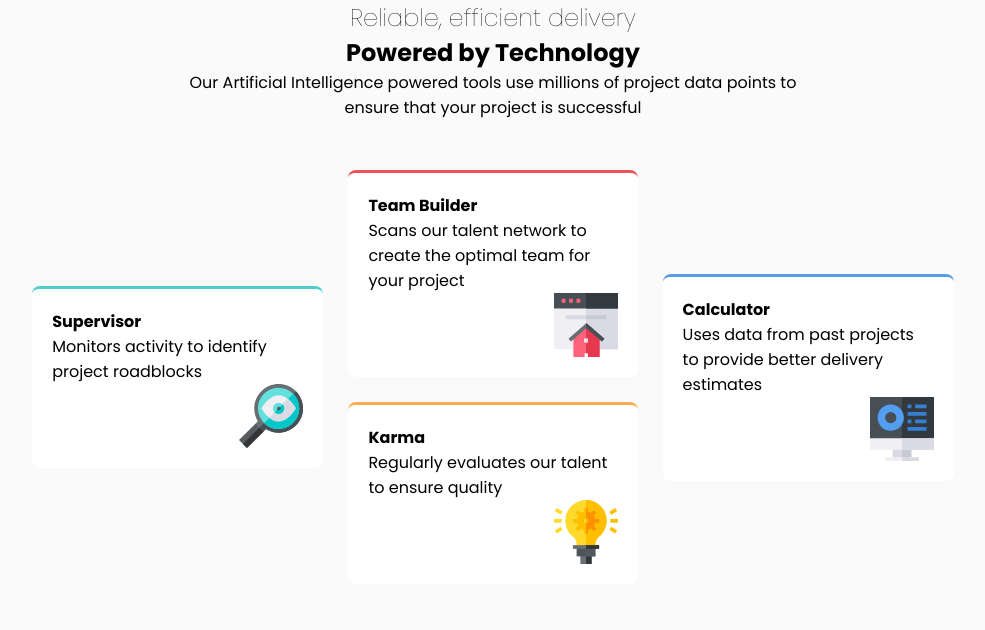
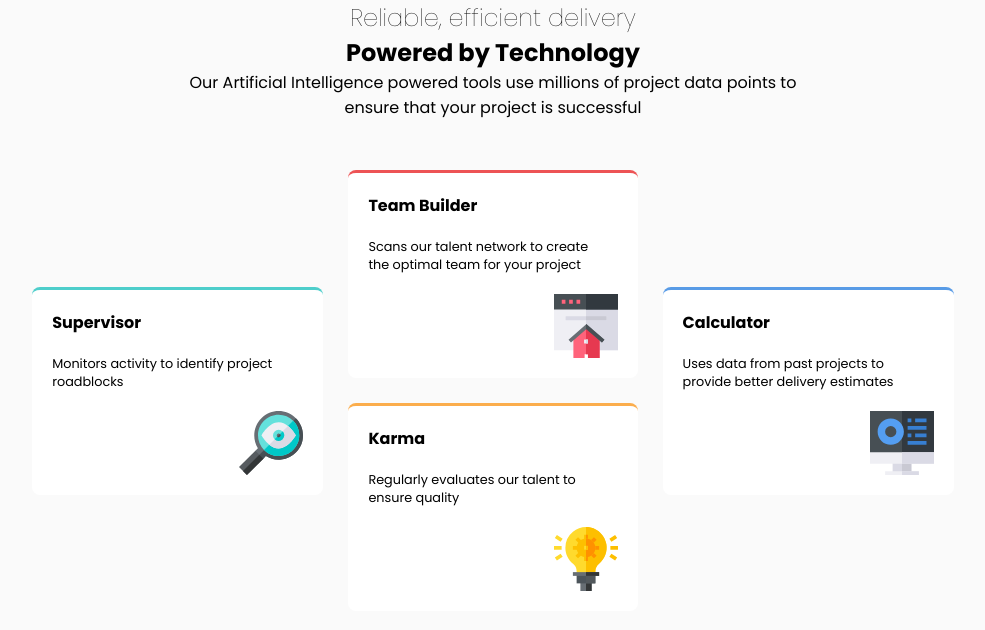
Before and after one commit to Elijah-Global/Card-Feature, a plain HTML site: page index.html in a window 1280 px wide. Shown: the whole page, without its empty margins (147-1132 px from the left). Drawn offline with Linux system fonts and the light colour scheme; a web font is replaced by a local one.

Commit message:
changing of width

```diff
--- a/style.css
+++ b/style.css
@@ -27,6 +27,12 @@ body{
     gap: 25px;
     /* border: 2px solid red;git */
     width: 80%;
+
+}
+.body p {
+    font-size: 0.8rem;
+    width: 90%;
+    padding: 20px 0;
 }
 .sub-body{
     display: flex;
@@ -92,6 +98,7 @@ h2{
     }
     .body{display: flex;
         flex-direction: column;
+        width: 100%;
     }
     .supervisor{
         width: 90%;
```
